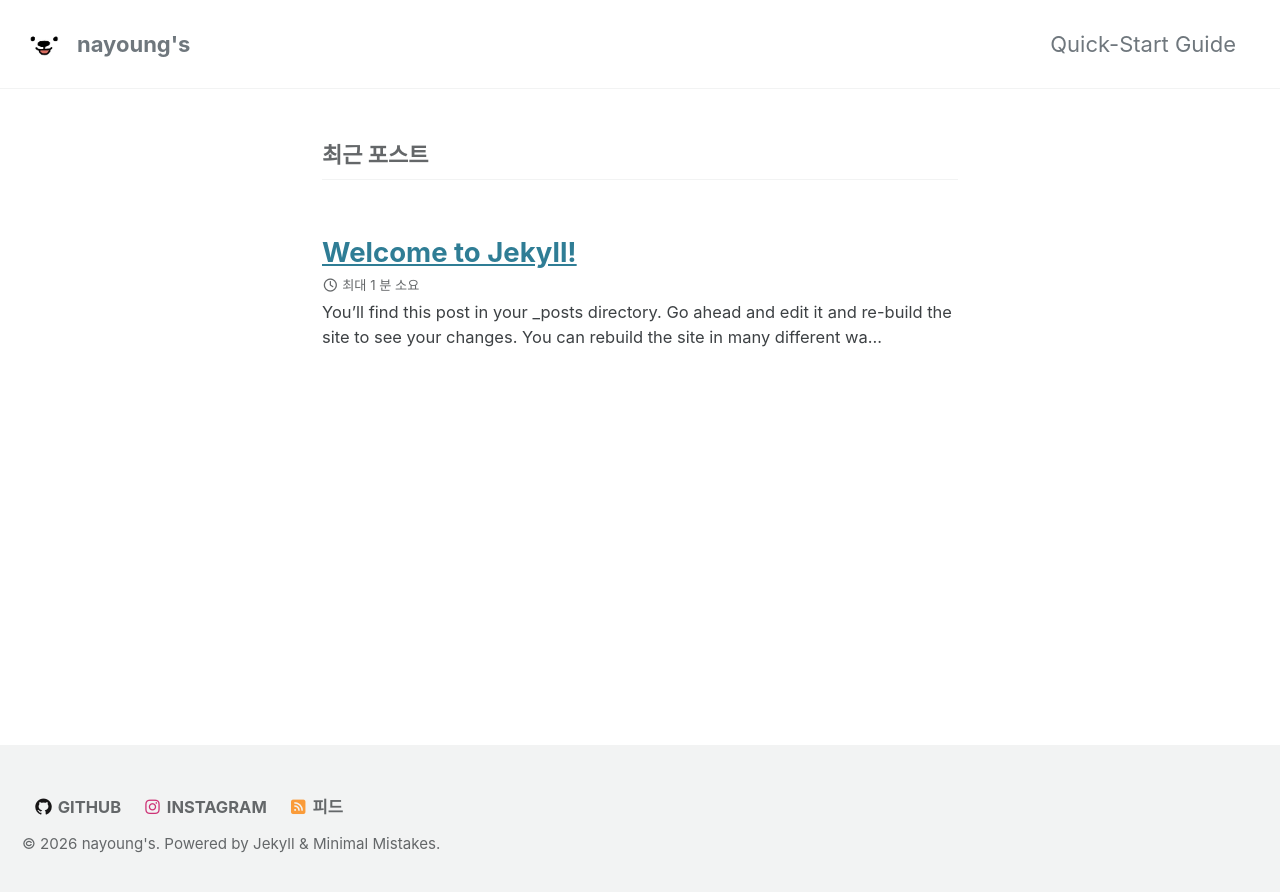
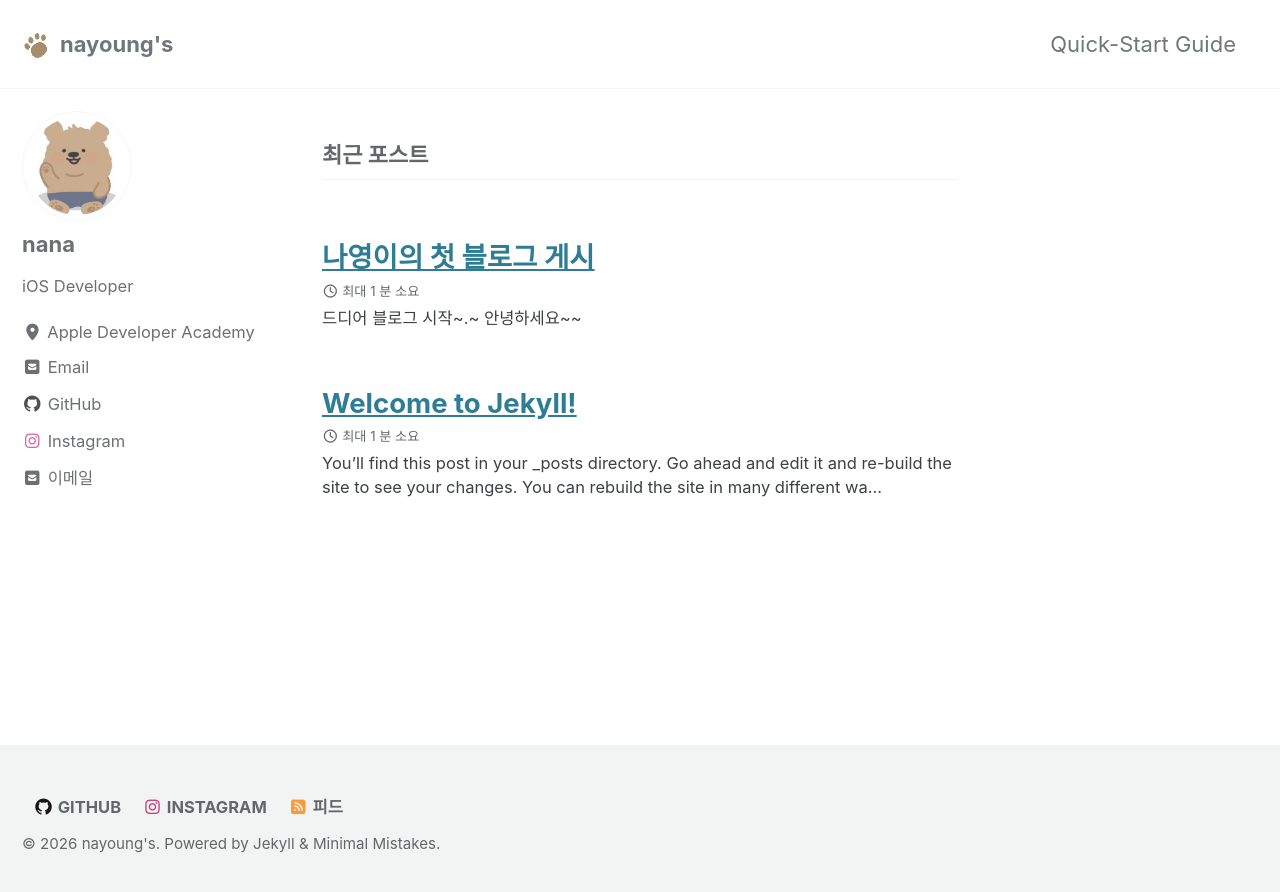
Before and after one commit to na0k1m/na0k1m.github.io, a Jekyll site: the page built from index.markdown, in a window 1280 px wide. Shown: the top 892 px of the page. Built offline with Jekyll 4.4.1, drawn with Linux system fonts in a browser that asks for light colours; cached includes are drawn as plain includes; the list of posts is cut into pages by our own code.

Commit message:
[20260319] 나영이의 첫 블로그 게시

```diff
--- a/_config.yml
+++ b/_config.yml
@@ -26,7 +26,7 @@ url                      : "https://na0k1m.github.io"
 baseurl                  : # the subpath of your site, e.g. "/blog"
 repository               : "na0k1m/na0k1m.github.io"
 teaser                   : # path of fallback teaser image, e.g. "/assets/images/500x300.png"
-logo                     : "/assets/images/bear.jpg"
+logo                     : "/assets/images/palm.jpg"
 masthead_title           : # overrides the website title displayed in the masthead, use " " for no title
 breadcrumbs              : # true, false (default)
 words_per_minute         : 200
@@ -115,9 +115,9 @@ analytics:
 # Site Author
 author:
   name             : "nana"
-  avatar           : "/assets/images/bear.jpg"
-  bio              : "I am an **amazing** person."
-  location         : "Somewhere"
+  avatar           : "/assets/images/profileBear.jpeg"
+  bio              : "iOS Developer"
+  location         : "Apple Developer Academy"
   email            : "jenny6816@naver.com"
   # fediverse      : "@you@instance.social"  # used for fediverse:creator meta tag
   links:
--- /dev/null
+++ b/_posts/2026-03-19-first-post.md
@@ -0,0 +1,15 @@
+---
+title: "나영이의 첫 블로그 게시"
+categories:
+  - Project
+tags:
+  - Jekyll
+  - Blog
+toc: true
+toc_sticky: true
+---
+
+## 드디어 블로그 시작~.~
+안녕하세요~~
+
+![테스트 이미지](/assets/images/bear.jpg)
--- a/index.markdown
+++ b/index.markdown
@@ -3,4 +3,5 @@
 # To modify the layout, see https://jekyllrb.com/docs/themes/#overriding-theme-defaults
 
 layout: home
+author_profile: true
 ---
```
Also changed, not shown: assets/images/palm.jpg (added), assets/images/profileBear.jpeg (added).
